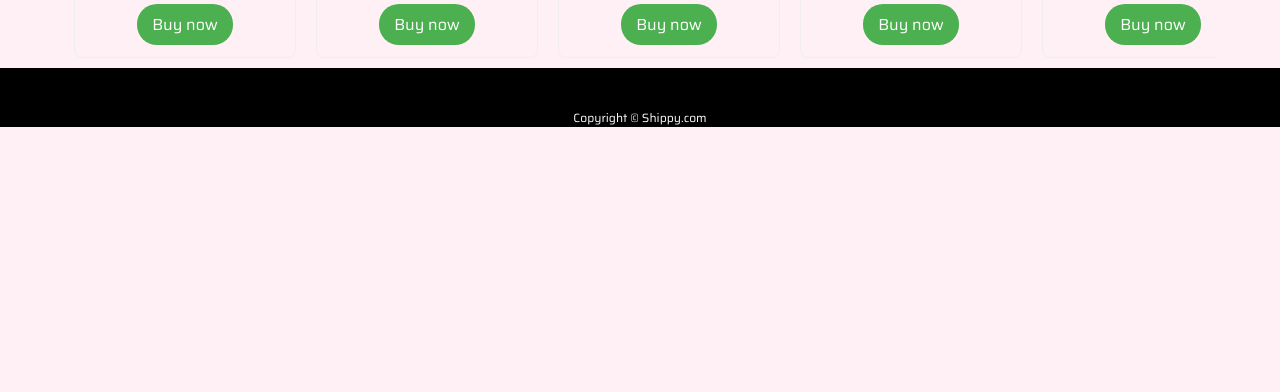
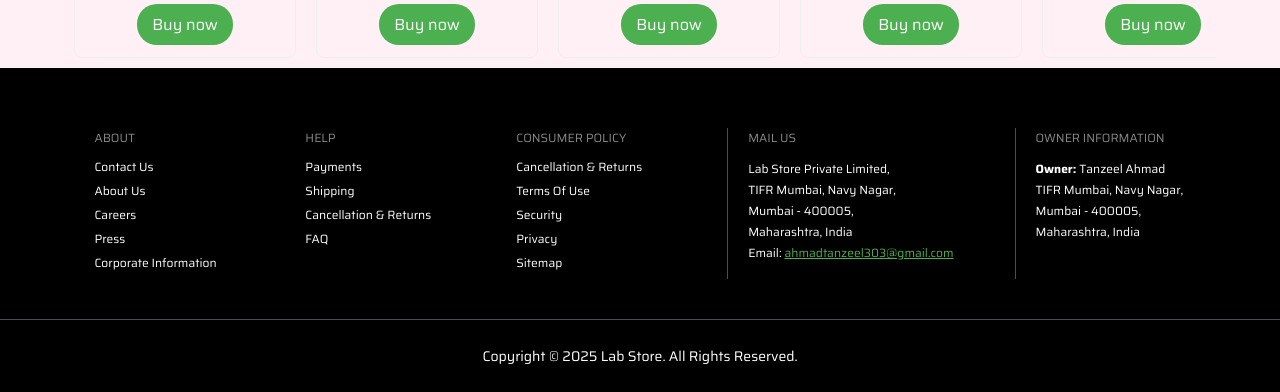
Before and after one commit to tanzeel-a/Lab_store101, a plain HTML site: page index.html in a window 1280 px wide. Shown: the part 2031-2423 px from the top of the page. Before the commit the page ends 2158 px from the top, so only its background shows below. Drawn offline with Linux system fonts and the light colour scheme.

Commit message:
Add detailed footer with contact info and owner details in black-green theme

```diff
--- a/index.html
+++ b/index.html
@@ -205,9 +205,72 @@
         </div>
     </main>
 
-    <footer class="flex-all-centre">
-        <p>
-            Copyright &copy; Shippy.com </p>
+    <footer>
+        <div class="footer-content">
+            <!-- About Section -->
+            <div class="footer-column">
+                <h3>ABOUT</h3>
+                <ul>
+                    <li><a href="#">Contact Us</a></li>
+                    <li><a href="#">About Us</a></li>
+                    <li><a href="#">Careers</a></li>
+                    <li><a href="#">Press</a></li>
+                    <li><a href="#">Corporate Information</a></li>
+                </ul>
+            </div>
+
+            <!-- Help Section -->
+            <div class="footer-column">
+                <h3>HELP</h3>
+                <ul>
+                    <li><a href="#">Payments</a></li>
+                    <li><a href="#">Shipping</a></li>
+                    <li><a href="#">Cancellation & Returns</a></li>
+                    <li><a href="#">FAQ</a></li>
+                </ul>
+            </div>
+
+            <!-- Consumer Policy Section -->
+            <div class="footer-column">
+                <h3>CONSUMER POLICY</h3>
+                <ul>
+                    <li><a href="#">Cancellation & Returns</a></li>
+                    <li><a href="#">Terms Of Use</a></li>
+                    <li><a href="#">Security</a></li>
+                    <li><a href="#">Privacy</a></li>
+                    <li><a href="#">Sitemap</a></li>
+                </ul>
+            </div>
+
+            <!-- Mail Us Section -->
+            <div class="footer-column address-column">
+                <h3>MAIL US</h3>
+                <div class="address-section">
+                    <p>Lab Store Private Limited,</p>
+                    <p>TIFR Mumbai, Navy Nagar,</p>
+                    <p>Mumbai - 400005,</p>
+                    <p>Maharashtra, India</p>
+                    <p>Email: <a href="mailto:ahmadtanzeel303@gmail.com"
+                            style="color: #4CAF50;">ahmadtanzeel303@gmail.com</a></p>
+                </div>
+            </div>
+
+            <!-- Registered Office Section -->
+            <div class="footer-column address-column">
+                <h3>OWNER INFORMATION</h3>
+                <div class="address-section">
+                    <p><strong>Owner:</strong> Tanzeel Ahmad</p>
+                    <p>TIFR Mumbai, Navy Nagar,</p>
+                    <p>Mumbai - 400005,</p>
+                    <p>Maharashtra, India</p>
+                </div>
+            </div>
+        </div>
+
+        <!-- Footer Bottom -->
+        <div class="footer-bottom">
+            <p>Copyright © 2025 Lab Store. All Rights Reserved.</p>
+        </div>
     </footer>
     <script src="js/slider.js"></script>
 </body>
```
